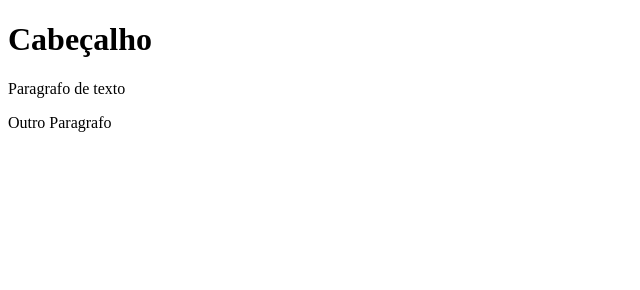
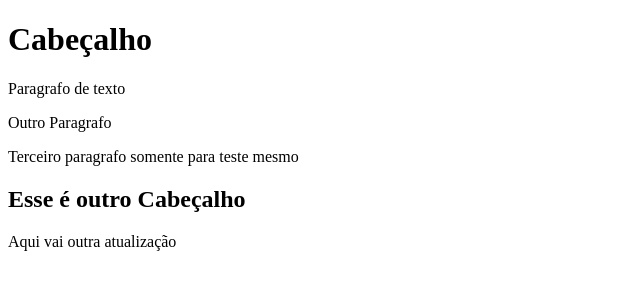
Before and after one commit to GuilhermeRigoto/html-project, a plain HTML site: page index.html in a window 1280 px wide. Shown: the whole page, without its empty margins (0-640 px from the left). Drawn offline with Linux system fonts and the light colour scheme.

Commit message:
add uma section

```diff
--- a/index.html
+++ b/index.html
@@ -9,5 +9,9 @@
     <h1> Cabeçalho</h1>
     <p> Paragrafo de texto</p>
     <p> Outro Paragrafo</p>
+    <p>Terceiro paragrafo somente para teste mesmo </p>
+    <h2>Esse é outro Cabeçalho</h2>
+
+    <section>Aqui vai outra atualização</section>
 </body>
 </html>
```
